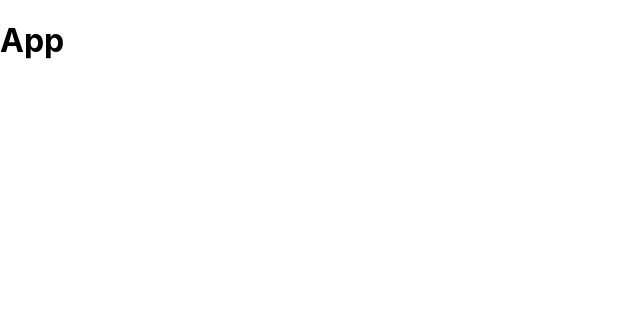
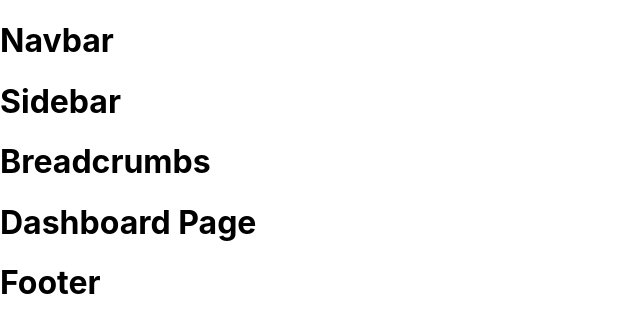
Before and after one commit to conlonsp/crm, a React (Create React App) app: page / in a window 1280 px wide. Shown: the top 332 px of the page, without its empty margins (0-640 px from the left). Built offline with nearby package versions, Linux system fonts and the light colour scheme.

Commit message:
add Routes in App for DashboardPage, ContactsPage, CompaniesPage, DealsPage, TasksPage, ReportsPage, SettingsPage. Nested in DashboardLayout route.

```diff
--- a/src/App.js
+++ b/src/App.js
@@ -13,9 +13,17 @@ import SettingsPage from "./pages/SettingsPage"
 
 function App() {
   return (
-    <div>
-      <h1>App</h1>
-    </div>
+    <Routes>
+      <Route element={<DashboardLayout />}>
+        <Route path="/" element={<DashboardPage />} />
+        <Route path="/contacts" element={<ContactsPage />} />
+        <Route path="/companies" element={<CompaniesPage />} />
+        <Route path="/deals" element={<DealsPage />} />
+        <Route path="/tasks" element={<TasksPage />} />
+        <Route path="/reports" element={<ReportsPage />} />
+        <Route path="/settings" element={<SettingsPage />} />
+      </Route>
+    </Routes>
   )
 }
 
```
